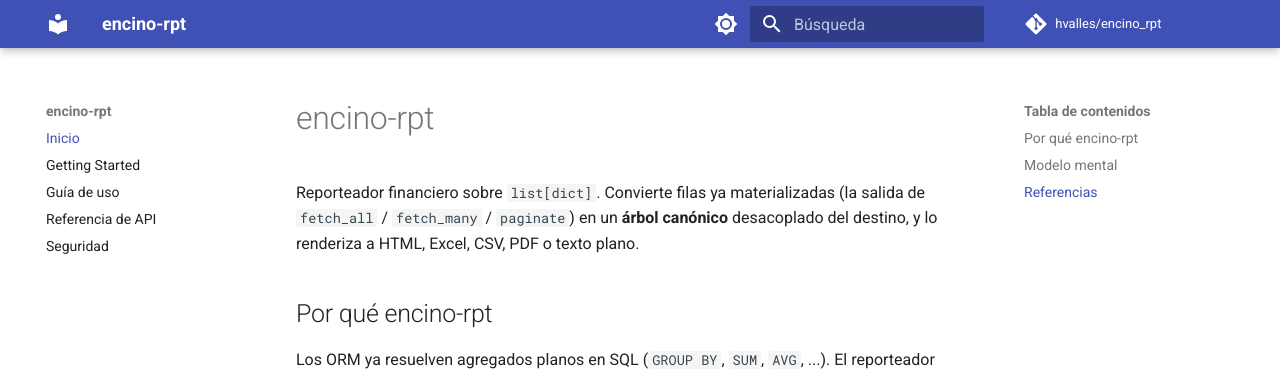
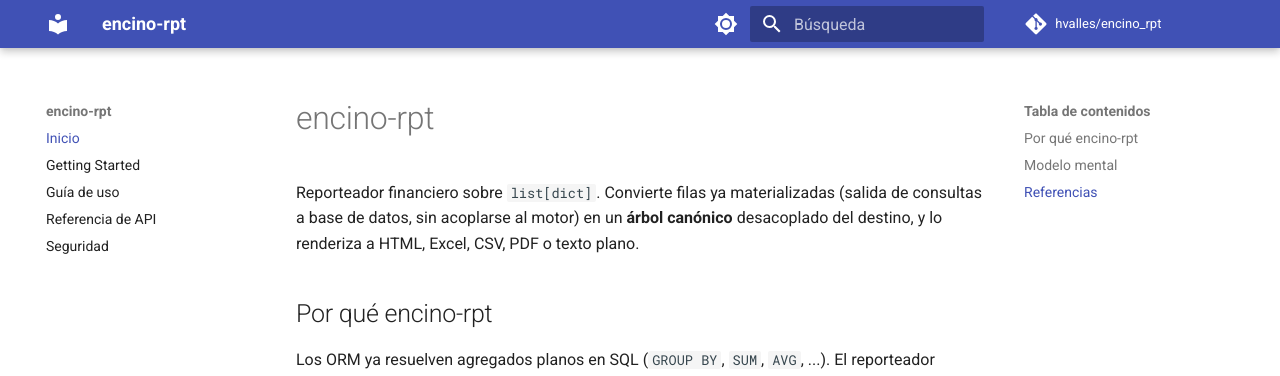
Before and after one commit to hvalles/encino_rpt, an MkDocs documentation site: the page built from docs/index.md, in a window 1280 px wide and 1137 px high. Shown: the top 376 px of the window. Built offline with MkDocs 1.6.1 and Material for MkDocs 9.7.7, drawn with Linux system fonts in a browser that asks for light colours; comment, search, counter and statistics services are not loaded.

Commit message:
docs(01-03): neutralize ORM companion phrasing in user docs
- README.md:4 and docs/index.md:4: replace "(la salida de `fetch_all` / `fetch_many` / `paginate`)" with "(salida de consultas a base de datos, sin acoplarse al motor)"
- removes any implication of an encino-orm companion dependency (DEP-01/D-10); input contract stays list[dict]
- docs/design/10-report.md untouched (design contract)

```diff
--- a/docs/index.md
+++ b/docs/index.md
@@ -1,7 +1,7 @@
 # encino-rpt
 
 Reporteador financiero sobre `list[dict]`. Convierte filas ya materializadas
-(la salida de `fetch_all` / `fetch_many` / `paginate`) en un **árbol canónico**
+(salida de consultas a base de datos, sin acoplarse al motor) en un **árbol canónico**
 desacoplado del destino, y lo renderiza a HTML, Excel, CSV, PDF o texto plano.
 
 ## Por qué encino-rpt
```
Also changed, not shown: README.md (+1 -1 lines).
